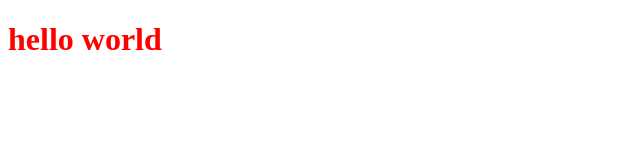
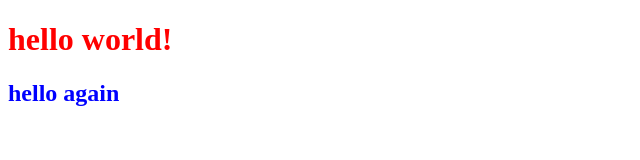
Before and after one commit to ElmiraAkmatalieva/my-site, a plain HTML site: page index.html in a window 1280 px wide. Shown: the whole page, without its empty margins (0-640 px from the left). Drawn offline with Linux system fonts and the light colour scheme.

Commit message:
Add subtitle

```diff
--- a/index.html
+++ b/index.html
@@ -8,6 +8,7 @@
     <link rel="stylesheet" href="style.css">
 </head>
 <body>
-    <h1>hello world</h1>
+    <h1>hello world!</h1>
+    <h2>hello again</h2>
 </body>
 </html>
--- a/style.css
+++ b/style.css
@@ -1,3 +1,6 @@
 h1 {
     color: red;
 }
+h2 {
+    color: blue;
+}
```
